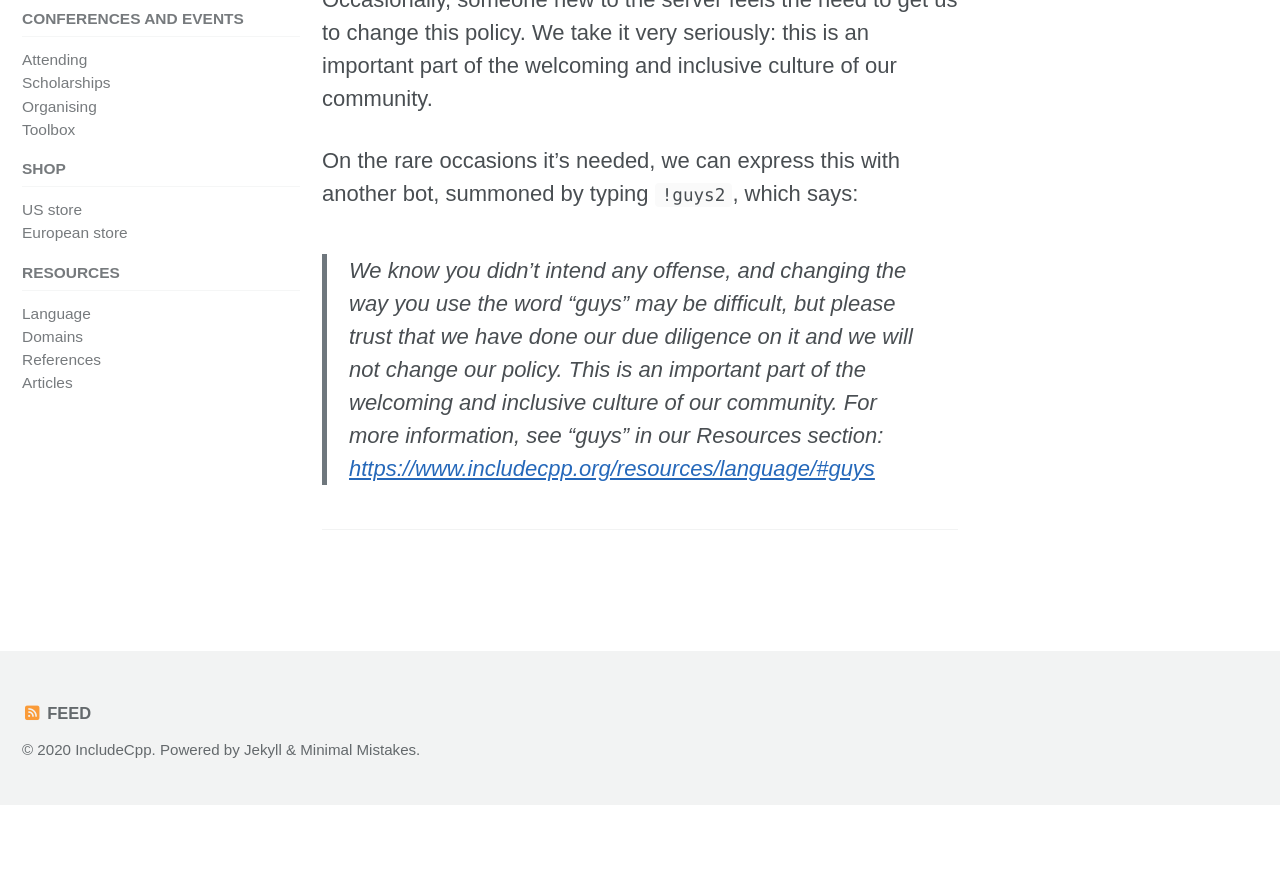
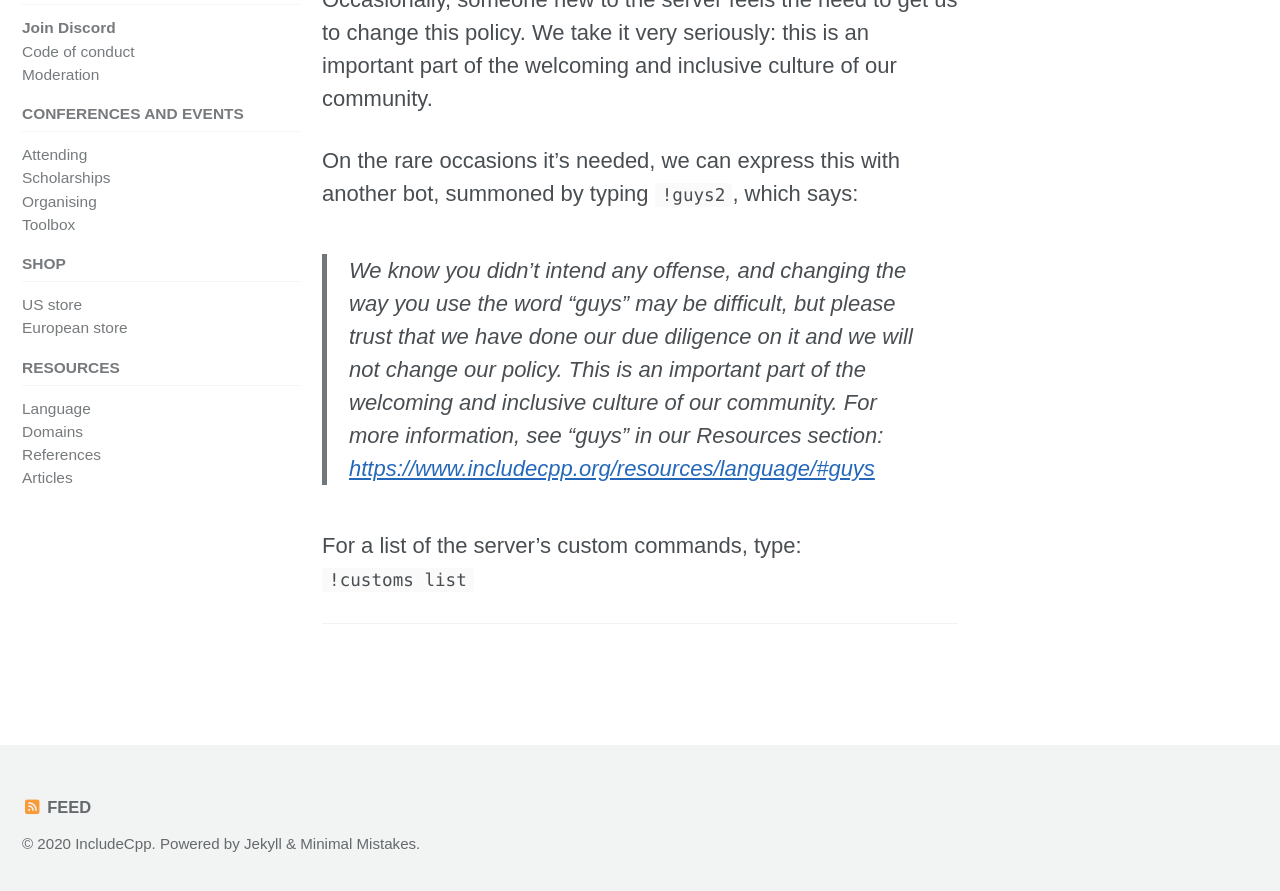
Before and after one commit to include-cpp/include-cpp.github.io, a Jekyll site: the page built from discord/index.md, in a window 1280 px wide and 900 px high, scrolled down 8455 px. Shown: the top 891 px of the window. Built offline with Jekyll 4.4.1, drawn with Linux system fonts in a browser that asks for light colours; cached includes are drawn as plain includes; nearby versions of some CDN libraries; before the commit the page ends 9260 px from its top, so only the background shows below that.

Commit message:
Document !customs list
Co-Authored-By: Victor Moreno <37329083+penguinlemma@users.noreply.github.com>

```diff
--- a/discord/index.md
+++ b/discord/index.md
@@ -131,4 +131,7 @@ On the rare occasions it's needed, we can express this with another bot, summone
 
 > We know you didn't intend any offense, and changing the way you use the word "guys" may be difficult, but please trust that we have done our due diligence on it and we will not change our policy. This is an important part of the welcoming and inclusive culture of our community. For more information, see "guys" in our Resources section: [https://www.includecpp.org/resources/language/#guys](/resources/language/#guys)
 
+For a list of the server's custom commands, type:
+`!customs list`
+
 ---
```
